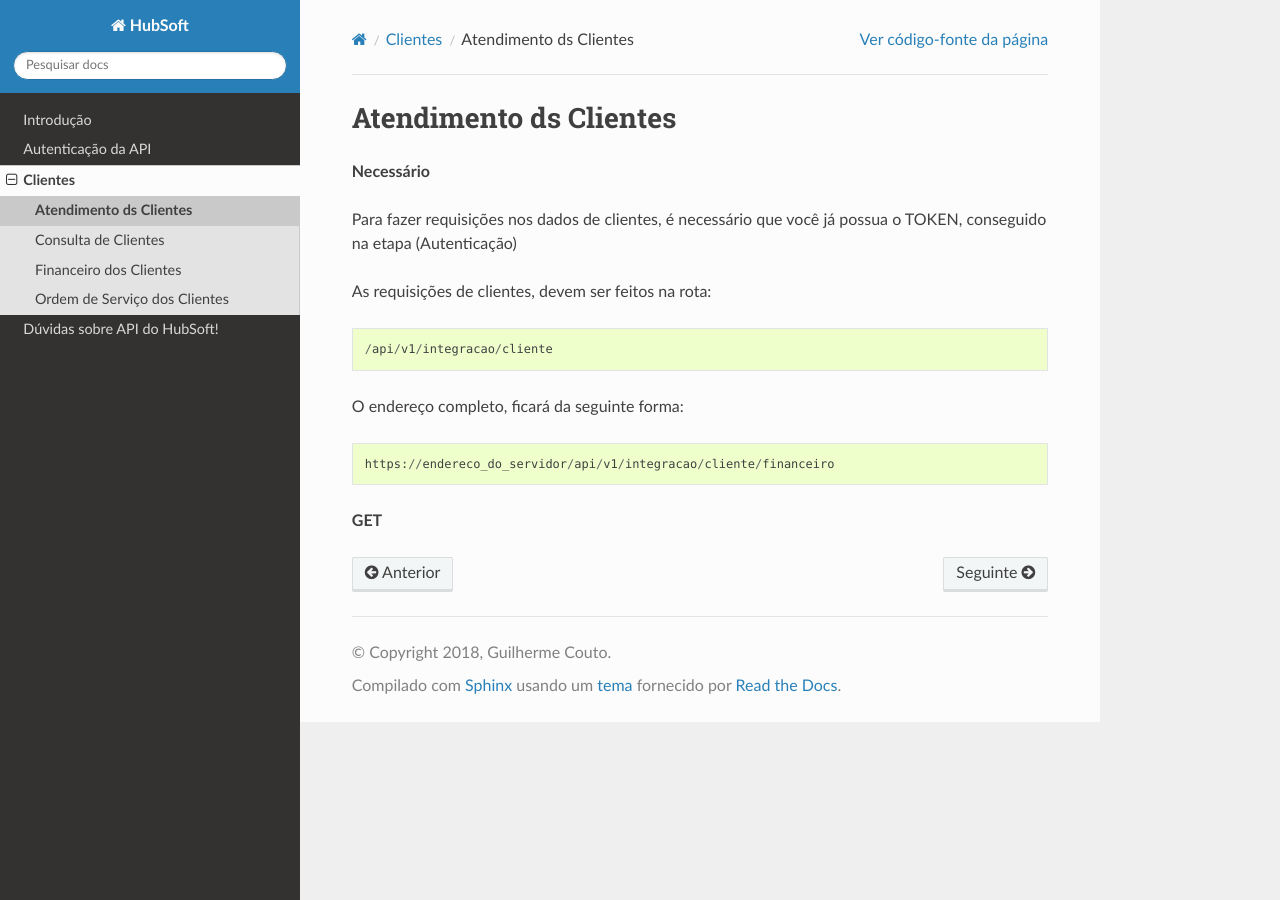
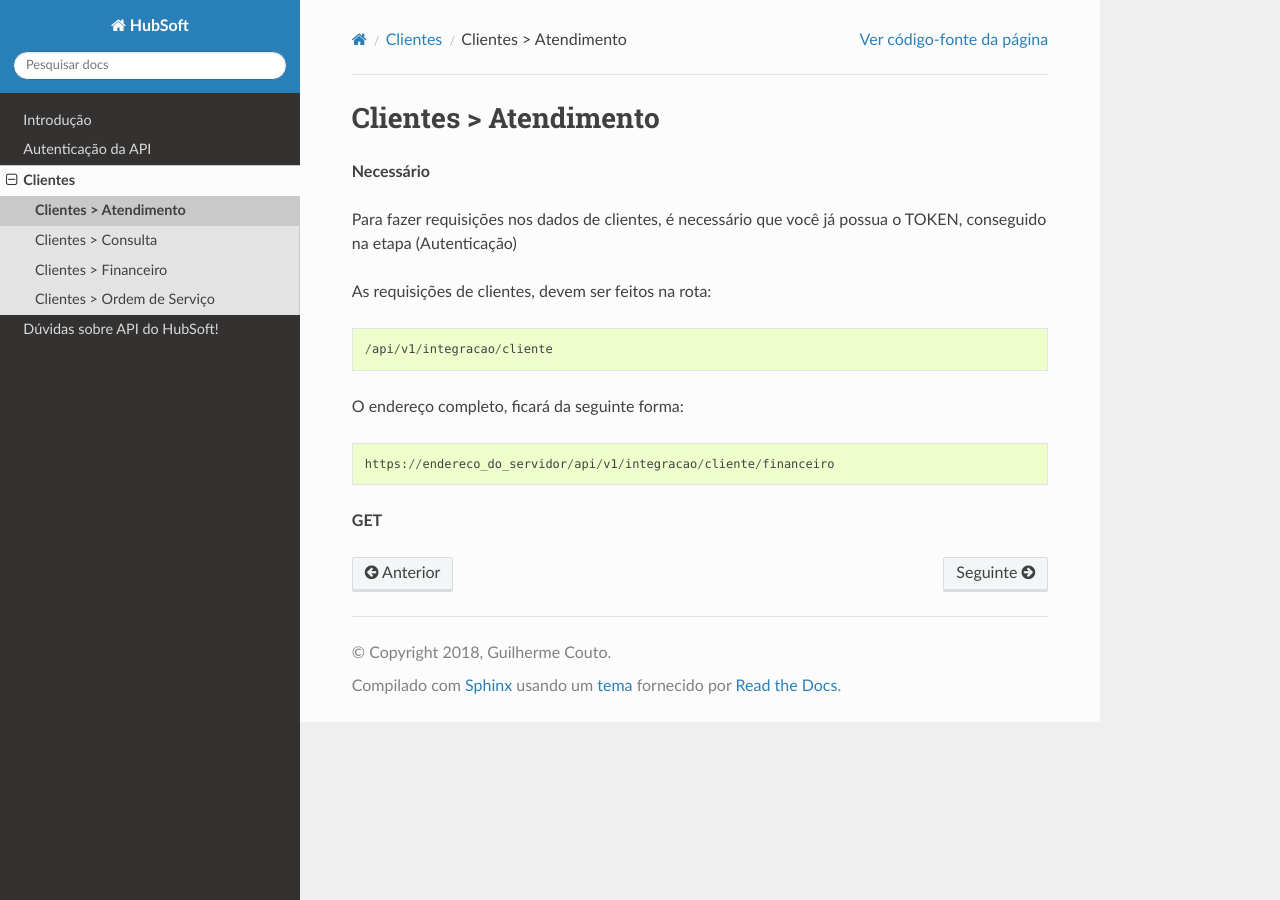
Before and after one commit to hubsoftbrasil/api, a Sphinx documentation site: the page built from docs/source/clientes/atendimento.rst, in a window 1280 px wide. Built offline with Sphinx 7.4.7 and the Read the Docs theme 2.0.0, drawn with Linux system fonts in a browser that asks for light colours.

Commit message:
Melhorias na doca

```diff
--- a/docs/source/clientes/atendimento.rst
+++ b/docs/source/clientes/atendimento.rst
@@ -1,4 +1,4 @@
-Atendimento ds Clientes
+Clientes > Atendimento
 ============
 
 **Necessário**
--- a/docs/source/clientes/consulta.rst
+++ b/docs/source/clientes/consulta.rst
@@ -1,4 +1,4 @@
-Consulta de Clientes
+Clientes > Consulta
 ============
 
 **Necessário**
--- a/docs/source/clientes/financeiro.rst
+++ b/docs/source/clientes/financeiro.rst
@@ -1,4 +1,4 @@
-Financeiro dos Clientes
+Clientes > Financeiro
 ============
 
 **Necessário**
--- a/docs/source/clientes/ordem_servico.rst
+++ b/docs/source/clientes/ordem_servico.rst
@@ -1,4 +1,4 @@
-Ordem de Serviço dos Clientes
+Clientes > Ordem de Serviço
 ============
 
 **Necessário**
```
